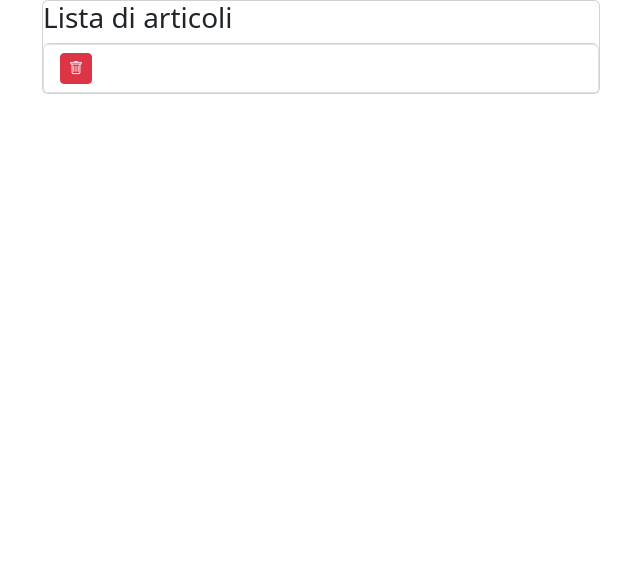
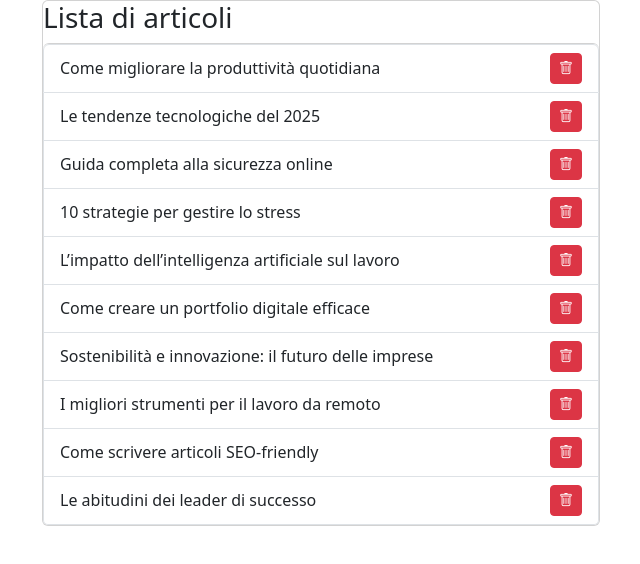
Before and after one commit to DarioConiglione/react-form, a React (Vite) app: page / in a window 1280 px wide. Shown: the top 564 px of the page, without its empty margins (319-959 px from the left). Built offline with nearby package versions, Linux system fonts and the light colour scheme.

Commit message:
use map for cycling titolo property inside array

```diff
--- a/src/App.jsx
+++ b/src/App.jsx
@@ -28,12 +28,18 @@ function App() {
             <h3>Lista di articoli</h3>
 
             <ul className="list-group">
-              <li className="list-group-item d-flex justify-content-between align-items-center">
-                <button className="btn btn-sm btn-danger">
-                  <i className="bi bi-trash"></i>
-                </button>
 
-              </li>
+              {
+                articoli.map((articolo) => (
+                  <li className="list-group-item d-flex justify-content-between align-items-center">
+                    {articolo.titolo}
+                    <button className="btn btn-sm btn-danger">
+                      <i className="bi bi-trash"></i>
+                    </button>
+                  </li>
+                ))
+              }
+
             </ul>
           </div>
         </div>
```
